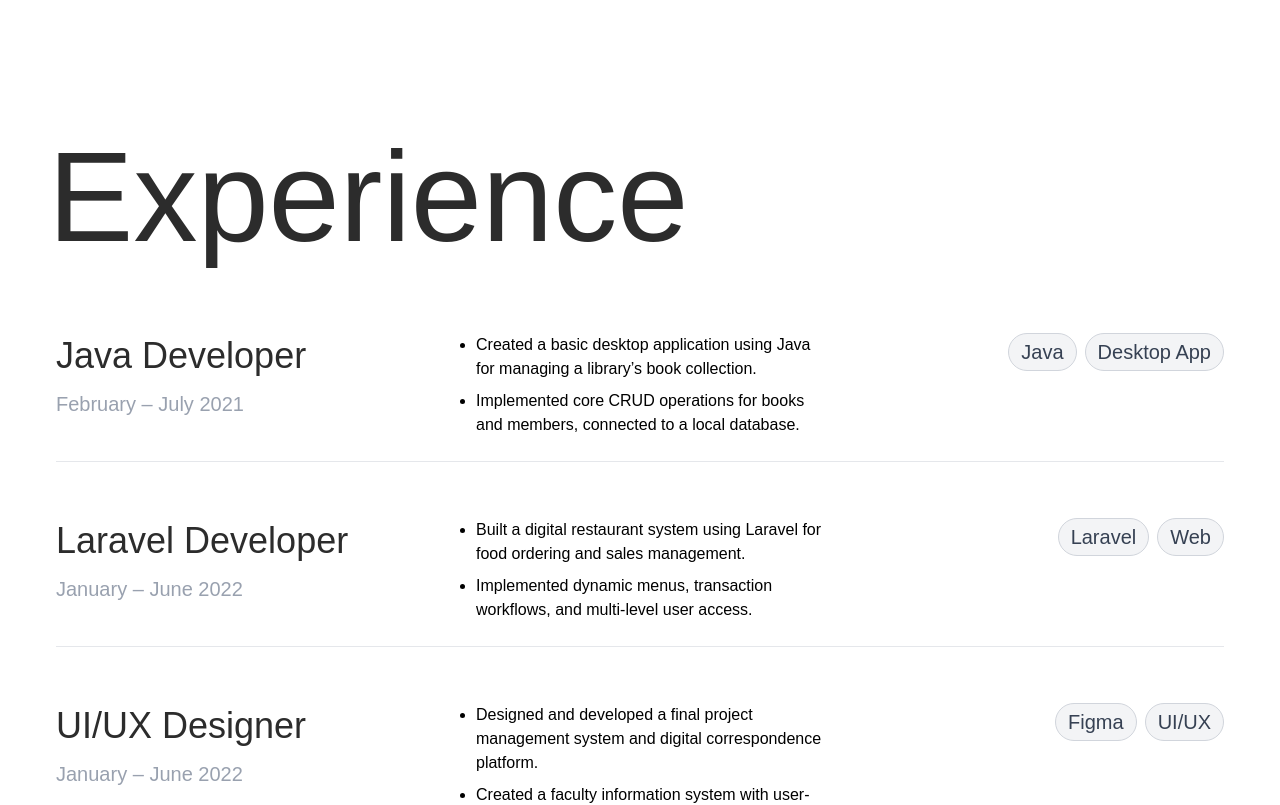
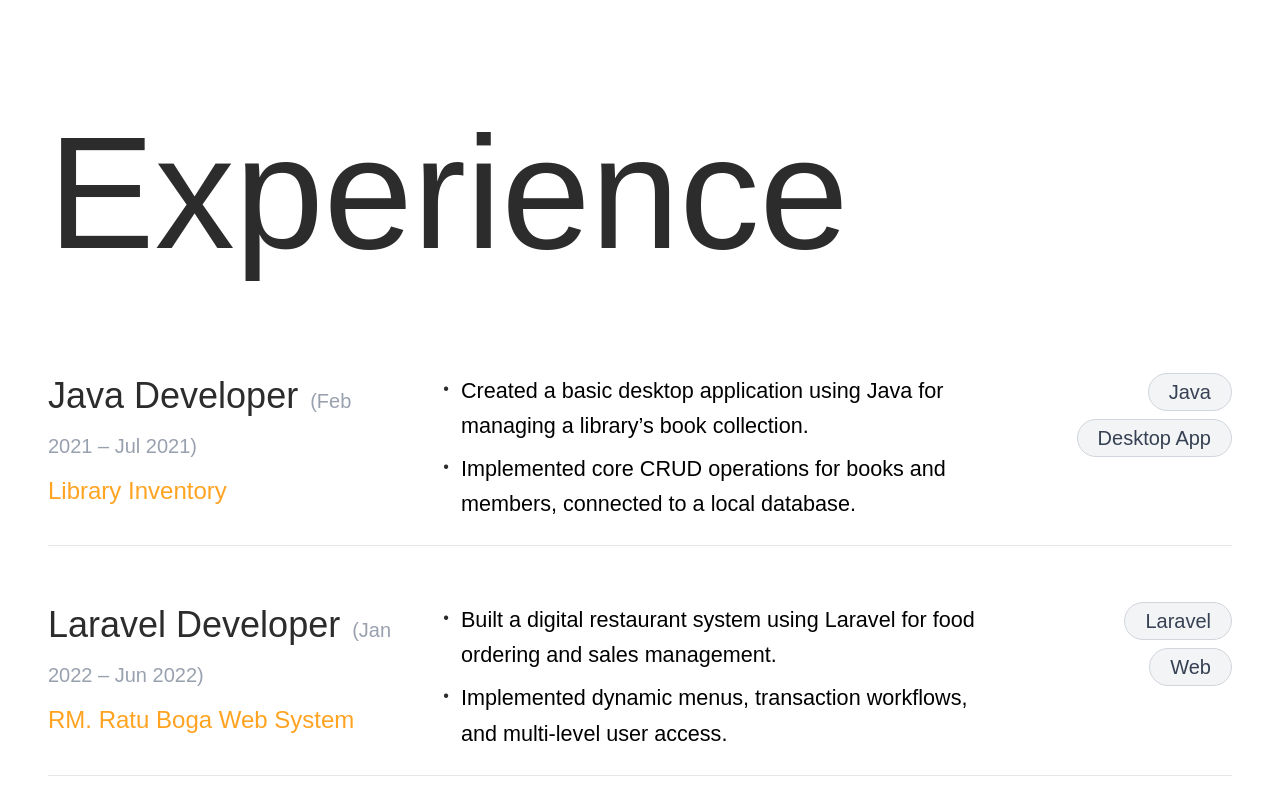
Before and after one commit to aimlana/SalimMaulana-Portofolio, a React (Vite) app: page / in a window 1280 px wide. Shown: the part 1860-2665 px from the top of the page. Built offline with nearby package versions, Linux system fonts and the light colour scheme; a web font is replaced by a local one.

Commit message:
refactor(component): :art: complete ExperienceSection component

```diff
--- a/src/components/ExperienceSection.jsx
+++ b/src/components/ExperienceSection.jsx
@@ -2,18 +2,18 @@ const ExperienceSection = () => {
   const experiences = [
     {
       title: 'Java Developer',
-      company: 'Library Inventory',
-      date: 'February – July 2021',
+      project: 'Library Inventory',
+      date: 'Feb 2021 – Jul 2021',
       description: [
         'Created a basic desktop application using Java for managing a library’s book collection.',
         'Implemented core CRUD operations for books and members, connected to a local database.',
       ],
-      tags: ['Java', 'Desktop App']
+      tags: ['Java', 'Desktop App'],
     },
     {
       title: 'Laravel Developer',
-      company: 'RM. Ratu Boga',
-      date: 'January – June 2022',
+      project: 'RM. Ratu Boga Web System',
+      date: 'Jan 2022 – Jun 2022',
       description: [
         'Built a digital restaurant system using Laravel for food ordering and sales management.',
         'Implemented dynamic menus, transaction workflows, and multi-level user access.',
@@ -22,59 +22,89 @@ const ExperienceSection = () => {
     },
     {
       title: 'UI/UX Designer',
-      company: 'Faculty of Pharmacy Hasanuddin University',
-      date: 'January – June 2022',
+      project: 'SI-FA Faculty of Pharmacy Hasanuddin University',
+      date: 'Dec 2022 - May 2023',
       description: [
         'Designed and developed a final project management system and digital correspondence platform.',
         'Created a faculty information system with user-friendly UI/UX and efficient data flow.',
       ],
       tags: ['Figma', 'UI/UX'],
     },
+    {
+      title: 'Web Developer',
+      project: 'RM. Ratu Boga Order Management',
+      date: 'Jun 2025 – present',
+      description: [
+        'Developed a web-based self-ordering system where customers can scan a QR code to place food orders directly.',
+        'Integrated features like cart, checkout, table tracking, payment methods, and real-time order flow.',
+      ],
+      tags: ['React', 'Express'],
+    },
   ];
 
   return (
-    <div className='min-h-screen py-16 px-5 lg:px-12 font-alumni'>
-      <div className='font-alumni pb-12'>
-        <h2 className='text-9xl font-medium text-black'>Experience</h2>
+    <section className='min-h-screen py-16 px-5 lg:px-12 font-alumni overflow-x-hidden'>
+      <div className='font-alumni pb-24'>
+        <h2
+          className='font-alumni text-6xl text-black font-medium leading-[75%]
+                      md:text-9xl
+                      lg:text-[10rem]'
+        >
+          Experience
+        </h2>
       </div>
-      <div className='mx-auto'>
-        <div className='space-y-8 mx-2'>
+      <div className='max-w-full'>
+        <div className='space-y-8'>
           {experiences.map((exp, index) => (
             <div
               key={index}
-              className='grid grid-cols-1 md:grid-cols-3 gap-8 items-start py-6 border-b border-gray-200 last:border-b-0'
+              className='flex flex-col md:flex-row gap-4 md:gap-8 items-start py-6 border-b border-gray-200 last:border-b-0'
             >
-              {/* Column 1 - title Info */}
-              <div className='space-y-3'>
-                <h3 className='text-4xl font-medium text-black leading-tight'>
+              {/* Column 1 - Title Info */}
+              <div className='w-full md:w-[30%] space-y-3 min-w-0'>
+                <h3 className='text-4xl font-medium text-black leading-tight break-words'>
                   {exp.title}
+                  <span className='text-xl text-gray-400 mt-3 ms-3'>
+                    ({exp.date})
+                  </span>
                 </h3>
-                <p className='text-xl text-gray-400'>{exp.date}</p>
+                <p className='text-2xl text-crayola'>{exp.project}</p>
               </div>
 
-              {/* Column 2 - description Description */}
-              <ul className='list-disc ml-5 space-y-2'>
+              {/* Column 2 - Description */}
+              <div className='w-full md:w-1/2 min-w-0 md:px-4'>
+                <ul className='space-y-2'>
                   {exp.description.map((item, idx) => (
-                  <li key={idx}>{item}</li>
+                    <li key={idx} className='flex items-start'>
+                      <span className='text-black mr-3 mt-1 flex-shrink-0'>
+                        •
+                      </span>
+                      <span className='flex-1 leading-relaxed break-words text-[1.35rem]'>
+                        {item}
+                      </span>
+                    </li>
                   ))}
                 </ul>
+              </div>
 
               {/* Column 3 - Tags */}
-              <div className='flex flex-wrap gap-2 justify-end'>
+              <div className='w-full md:w-1/6 min-w-0'>
+                <div className='flex flex-wrap gap-2 justify-start md:justify-end'>
                   {exp.tags.map((tag, i) => (
                     <span
                       key={i}
-                    className='px-3 py-1 bg-gray-100 text-gray-700 text-xl rounded-full border border-gray-300'
+                      className='px-5 py-1 bg-gray-100 text-gray-700 text-xl rounded-full border border-gray-300 whitespace-nowrap'
                     >
                       {tag}
                     </span>
                   ))}
                 </div>
               </div>
+            </div>
           ))}
         </div>
       </div>
-    </div>
+    </section>
   );
 };
 
```
Lines whose indentation alone changed are shown as unchanged.
